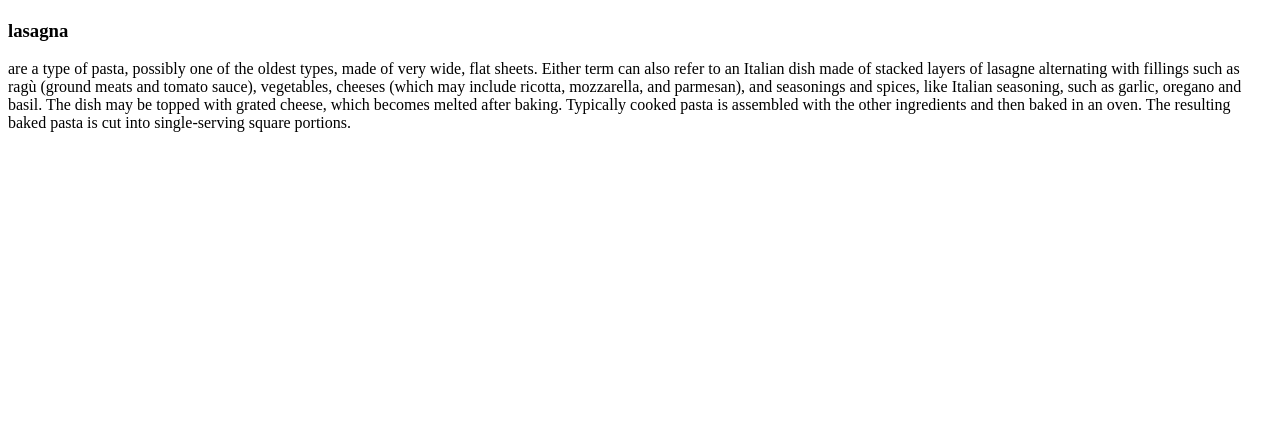
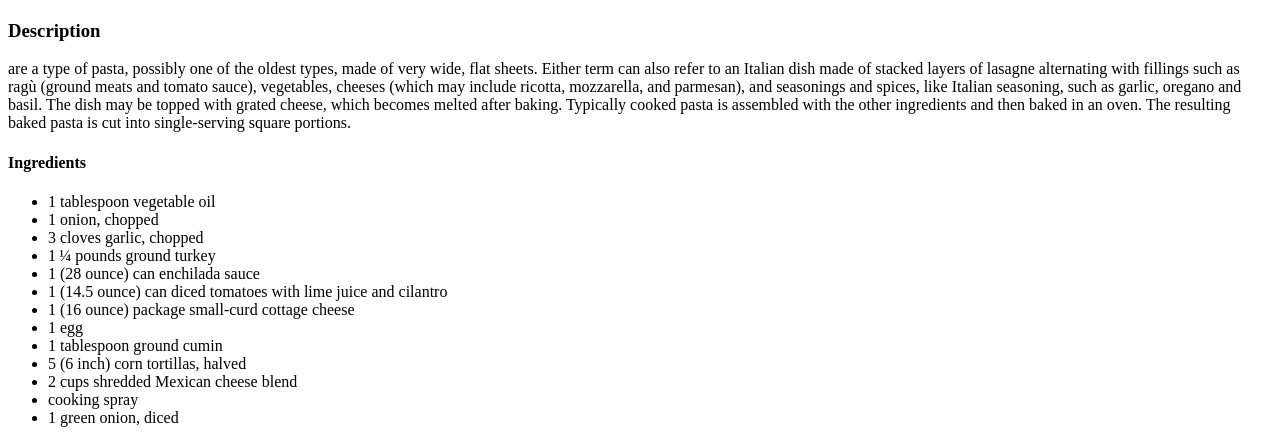
Before and after one commit to NeoDalmatian/odin-recipes, a plain HTML site: page index.html in a window 1280 px wide. Shown: the part 383-826 px from the top of the page. Before the commit the page ends 800 px from the top, so only its background shows below. Drawn offline with Linux system fonts and the light colour scheme.

Commit message:
Wrote out Ingredients list

```diff
--- a/index.html
+++ b/index.html
@@ -7,7 +7,23 @@
   <body>
     <h1>Odin Recipes</h1>
     <img src="https://imagesvc.meredithcorp.io/v3/mm/image?url=https%3A%2F%2Fimages.media-allrecipes.com%2Fuserphotos%2F4482027.jpg&w=1001&h=1001&c=sc&poi=face&q=60" alt="image of lasagna">
-		<h3>lasagna</h3>
+		<h3>Description</h3>
 		<p>are a type of pasta, possibly one of the oldest types, made of very wide, flat sheets. Either term can also refer to an Italian dish made of stacked layers of lasagne alternating with fillings such as ragù (ground meats and tomato sauce), vegetables, cheeses (which may include ricotta, mozzarella, and parmesan), and seasonings and spices, like Italian seasoning, such as garlic, oregano and basil. The dish may be topped with grated cheese, which becomes melted after baking. Typically cooked pasta is assembled with the other ingredients and then baked in an oven. The resulting baked pasta is cut into single-serving square portions.</p>
+		<h4>Ingredients</h4>
+		<ul>
+			<li>1 tablespoon vegetable oil</li>
+			<li>1 onion, chopped</li>
+			<li>3 cloves garlic, chopped</li>
+			<li>1 ¼ pounds ground turkey</li>
+			<li>1 (28 ounce) can enchilada sauce</li>
+			<li>1 (14.5 ounce) can diced tomatoes with lime juice and cilantro</li>
+			<li>1 (16 ounce) package small-curd cottage cheese</li>
+			<li>1 egg</li>
+			<li>1 tablespoon ground cumin</li>
+			<li>5 (6 inch) corn tortillas, halved</li>
+			<li>2 cups shredded Mexican cheese blend</li>
+			<li>cooking spray</li>
+			<li>1 green onion, diced</li>
+		</ul>
   </body>
 </html>
```
